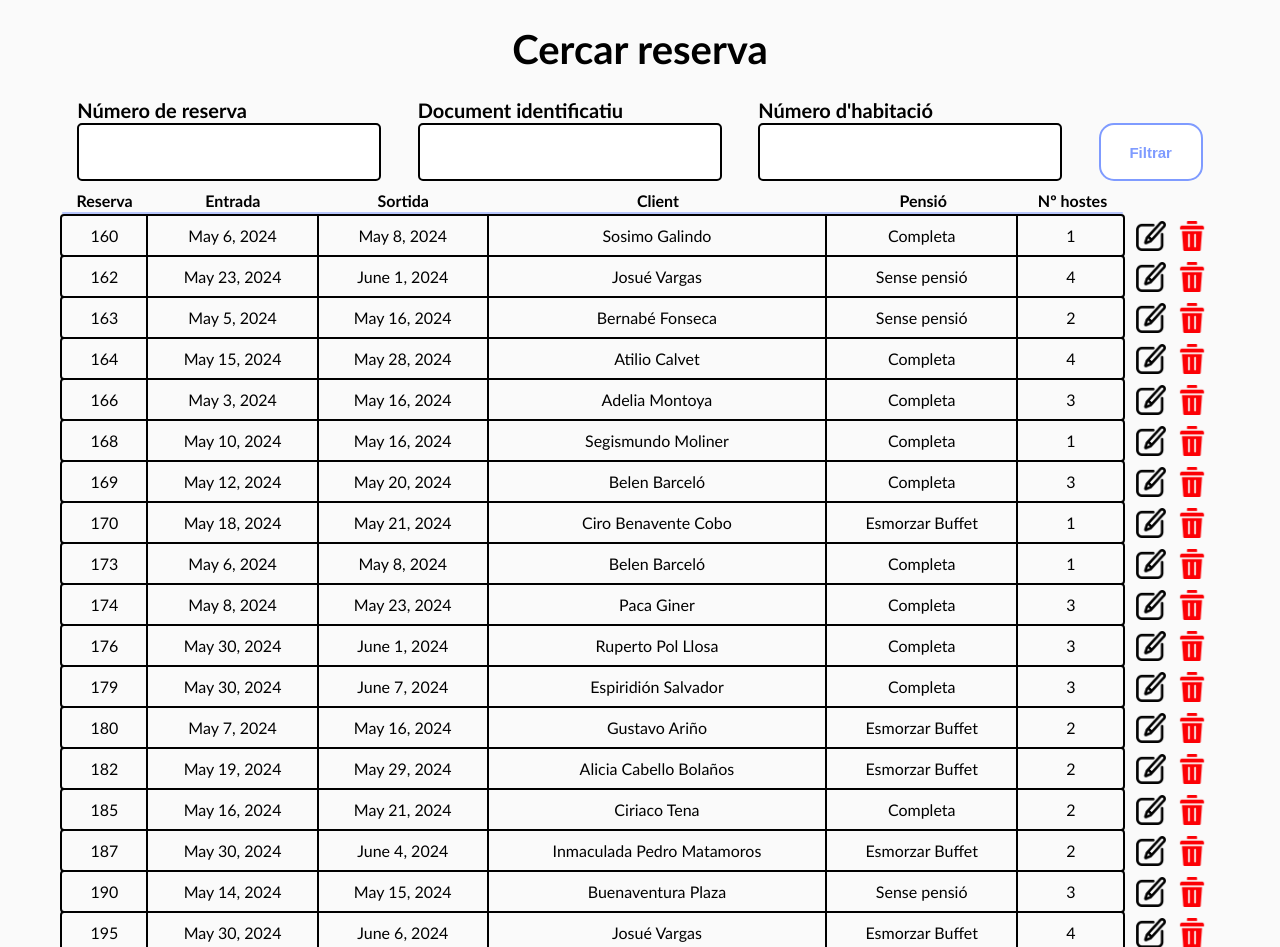
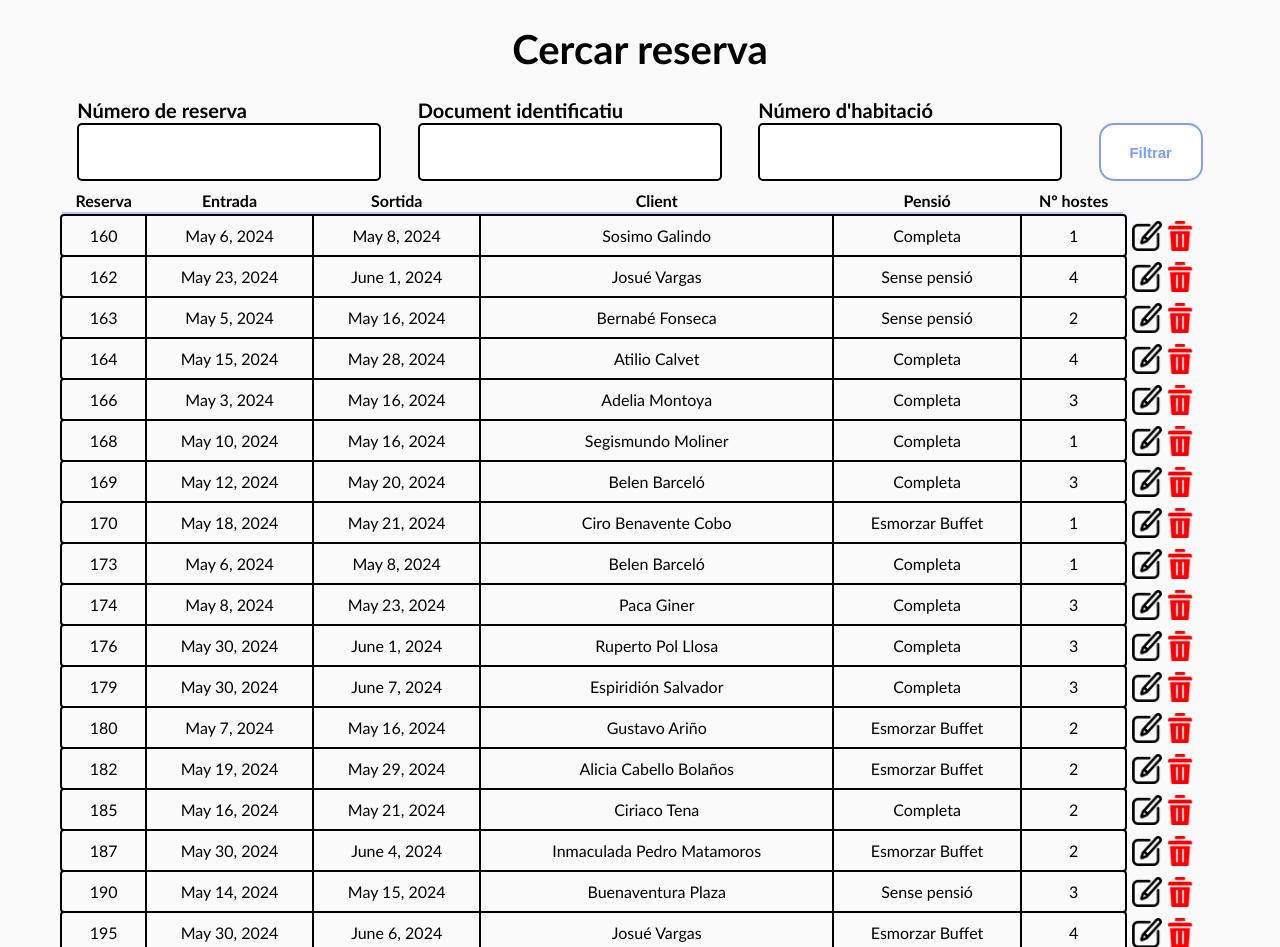
Before and after one commit to Computer-Engineering-UdL/JointProject, a Django app: page /receptionist/search-reservation/ in a window 1280 px wide. Shown: the part 70-1017 px from the top of the page. Run offline with Django 5.2, Linux system fonts and the light colour scheme; a user stored in the database is signed in; data comes from the database, SQL or seed files in the repository.

Commit message:
fix: notifications overlaying

```diff
--- a/static/css/notifications.css
+++ b/static/css/notifications.css
@@ -1,6 +1,6 @@
 #notifications {
 	position: fixed;
-	top: 15%;
+	top: 10%;
 	right: 5%;
 	display: flex;
 	flex-direction: column;
--- a/static/css/worker/receptionist/reservation/manage_reservation/search_reservation.css
+++ b/static/css/worker/receptionist/reservation/manage_reservation/search_reservation.css
@@ -3,3 +3,15 @@
     width: 104px;
     height: 58px;
 }
+
+#name {
+    width: 34%;
+}
+
+.list-extra {
+    width: 6%;
+    margin-left: 2px;
+    display: flex;
+    flex-direction: row;
+    justify-content: space-evenly;
+}
--- a/templates/base.html
+++ b/templates/base.html
@@ -82,23 +82,21 @@
                 {% if messages %}
                     {% for message in messages %}
                         {% if message.tags == 'error' %}
-                            <p id="notifications" class="notification-err">{{ message }}</p>
+                            <p id="notifications" class="notification notification-err">{{ message }}</p>
                         {% elif message.tags == 'success' %}
-                            <p id="notifications" class="notification-success">{{ message }}</p>
+                            <p id="notifications" class="notification notification-success">{{ message }}</p>
                         {% else %}
-                            <p id="notifications" class="notification-info">{{ message }}</p>
+                            <p id="notifications" class="notification notification-info">{{ message }}</p>
                         {% endif %}
                     {% endfor %}
                 {% endif %}
                 <form method="post">
                     {% csrf_token %}
-                    <div id="notifications">
-                        {% if form.non_field_errors %}
-                            {% for error in form.non_field_errors %}
-                                <p class="notification-err">{{ error }}</p>
-                            {% endfor %}
-                        {% endif %}
-                    </div>
+                    {% if form.non_field_errors %}
+                        {% for error in form.non_field_errors %}
+                            <p id="notifications" class="notification notification-err">{{ error }}</p>
+                        {% endfor %}
+                    {% endif %}
                 </form>
             {% endblock notifications %}
         </main>
--- a/templates/worker/restaurant/check_reservations/restaurant_check_reservations.html
+++ b/templates/worker/restaurant/check_reservations/restaurant_check_reservations.html
@@ -36,7 +36,7 @@
                         </li>
                         <div class="list-extra">
                             <div class="icon" id="checkbox-icon">
-                                <form action="{% url 'confirm_restaurant_reservation' reservation.reservation_id %}" method="post" style="display: inline;">
+                                <form class="check-restaurant" action="{% url 'confirm_restaurant_reservation' reservation.reservation_id %}" method="post" style="display: inline;">
                                     {% csrf_token %}
                                     <input type="checkbox" name="client_arrived" id="client_arrived_{{ reservation.reservation_id }}" style="display:none;" onchange="this.form.submit()" {% if reservation.client_arrived %} checked {% endif %}>
                                     <label for="client_arrived_{{ reservation.reservation_id }}" style="cursor:pointer;">
@@ -82,7 +82,7 @@
                         </li>
                         <div class="list-extra">
                             <div class="icon" id="checkbox-icon">
-                                <form action="{% url 'confirm_restaurant_reservation' reservation.reservation_id %}" method="post" style="display: inline;">
+                                <form class="check-restaurant" action="{% url 'confirm_restaurant_reservation' reservation.reservation_id %}" method="post" style="display: inline;">
                                     {% csrf_token %}
                                     <input type="checkbox" name="client_arrived" id="client_arrived_{{ reservation.reservation_id }}" style="display:none;" onchange="this.form.submit()" {% if reservation.client_arrived %} checked {% endif %}>
                                     <label for="client_arrived_{{ reservation.reservation_id }}" style="cursor:pointer;">
```
Also changed, not shown: other parts of static/css/notifications.css (+9 -29 lines), templates/worker/receptionist/check-in/check_in_1.html (+0 -11 lines), templates/worker/restaurant/new_reservation/restaurant_new_reservation_3.html (+0 -8 lines), templates/worker/receptionist/check-out/check_out_1.html (line endings or trailing spaces).
